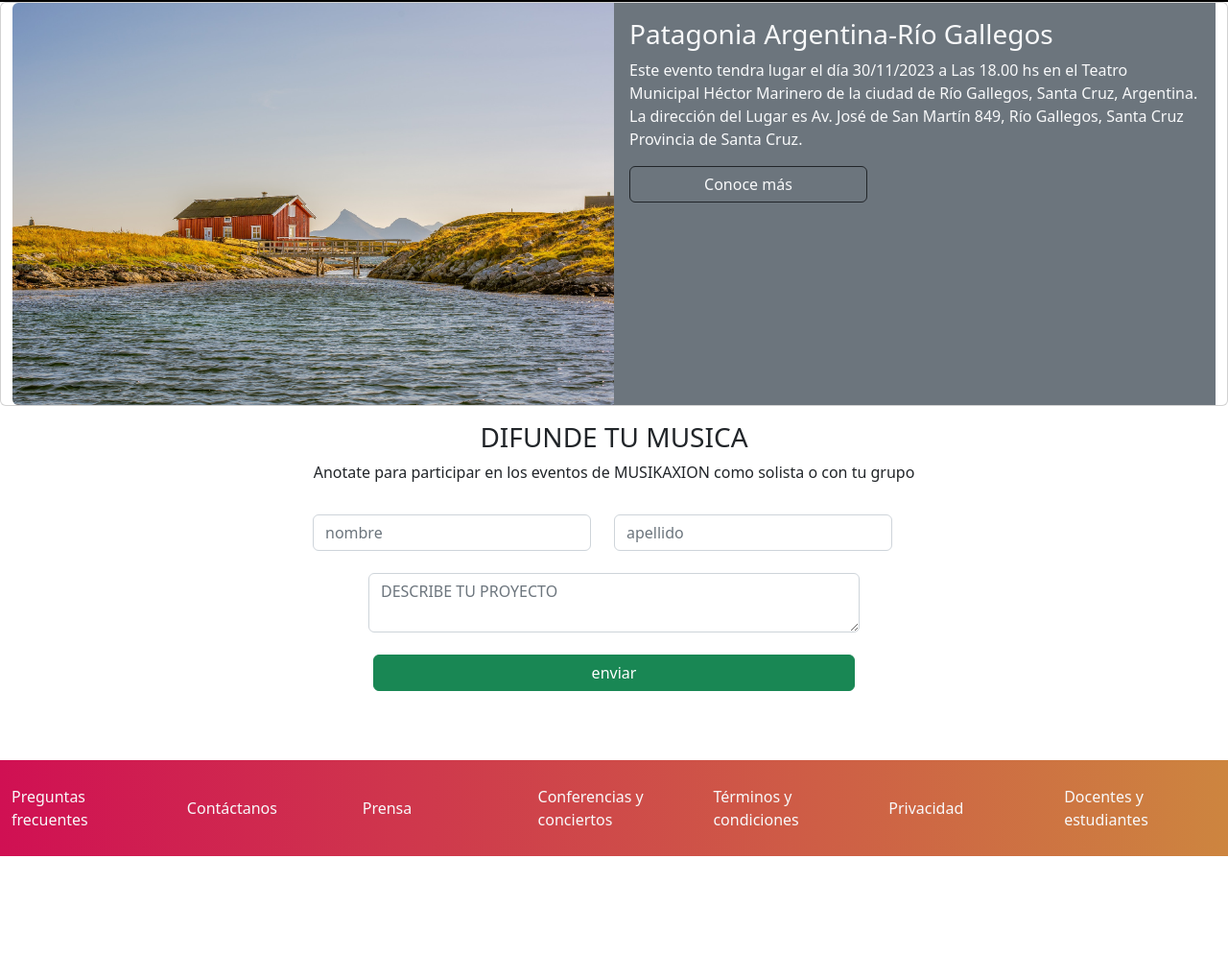
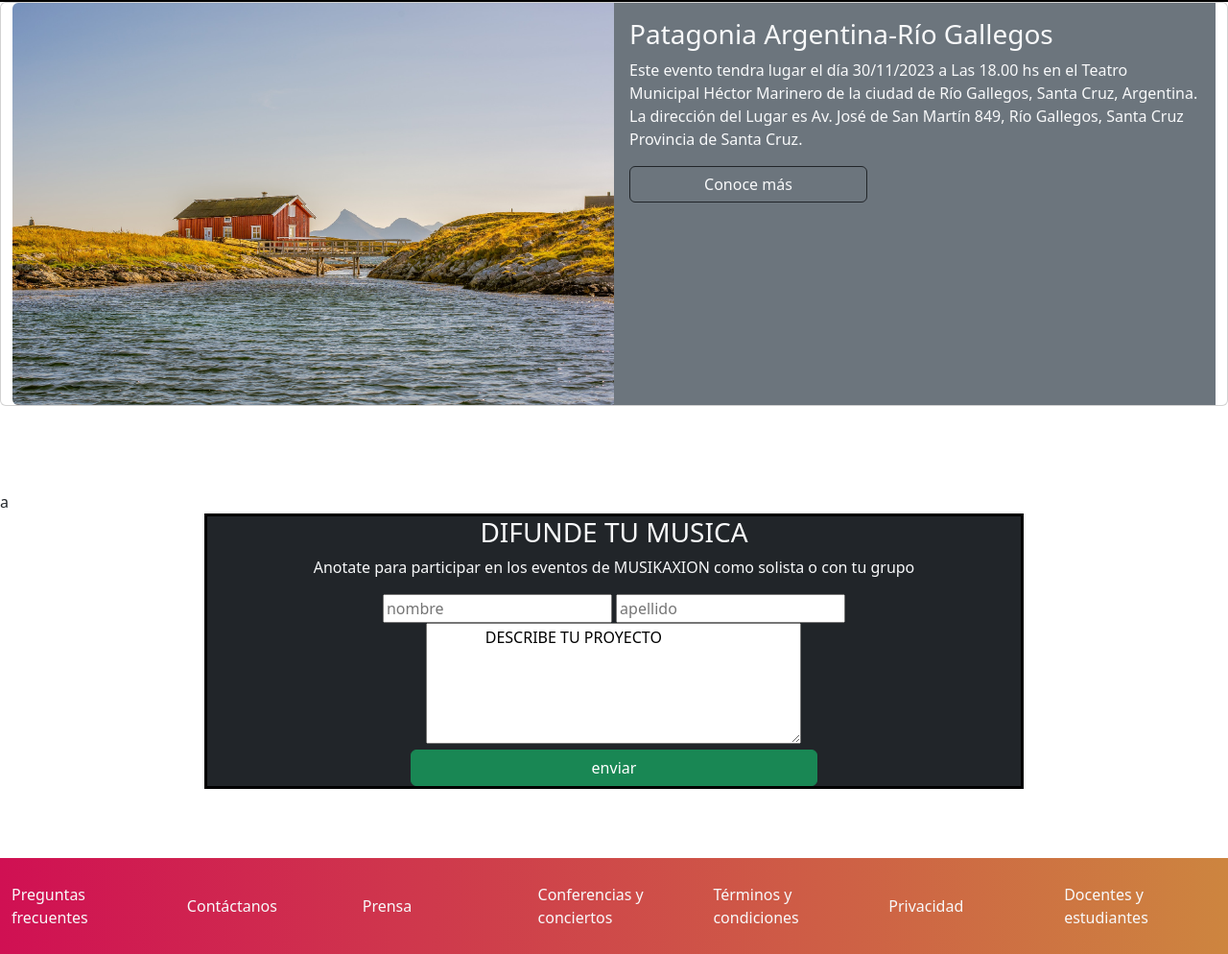
Before and after one commit to fer-bar2023/TPintegradorBootstrap, a plain HTML site: page index.html in a window 1280 px wide. Shown: the part 1667-2661 px from the top of the page at 96% size. Before the commit the page ends 2559 px from the top, so only its background shows below. Drawn offline with nearby package versions, Linux system fonts and the light colour scheme.

Commit message:
reingreso de index.html
ha sido cargado el archivo con un nuevo formulario hecho con un uso mayor de bootstrap

```diff
--- a/index.html
+++ b/index.html
@@ -131,35 +131,28 @@
           </div>
         </div>
       </div>
-      <!--FORM-->
-
-      <div class="container-fluid">
-        <div class="row">
-          <div class="text-center"><h3 id="subtit2">DIFUNDE TU MUSICA</h3>
+      <br><br><br>a
+      <!--nuevo from-->
+      <div class="form-container col-8 mx-auto bordes bg-dark">
+        <div class="text-center text-light"><h3 id="subtit2">DIFUNDE TU MUSICA</h3>
           <p>Anotate para participar en los eventos de MUSIKAXION como solista o con tu grupo</p>
           </div>
-          <form class="row mb-3 mt-3" style="width: 100%;">
-            <div class="col-3"></div>
-            <div class="col-3">
-              <input type="name" class="form-control" id="nameinput" placeholder="nombre">
-            </div>
-            <div class="col-3">
-              <input type="name" class="form-control" id="surnameinput" placeholder="apellido">
-            </div>
-            <div class="col-3"></div>
-          </form>
-            <br>
-            <div class="form-control-plaintext mb-3">
+        <form class="text-center">
+          <div>
+            <input type="name" id="nameinput" placeholder="nombre">
+            <input type="name" id="surnameinput" placeholder="apellido">
+          </div>
+          <div>
+            <textarea name="descripcionProyecto" id="area1" cols="40" rows="5">
+              DESCRIBE TU PROYECTO
+            </textarea>
 
-              <center><textarea class="form-control" style="width: 40%" placeholder="DESCRIBE TU PROYECTO" id="floatingTextarea"></textarea>
-              </center>
+          </div>
+          <div>
+            <button type=button class="btn btn-success col-6">enviar</button>
+          </div>
+        </form>
 
-
-            </div>
-          <div class="text-center">
-            <button type=button class="btn btn-success" style="width: 40%;">enviar</button>
-          </div>
-        </div>
       </div>
       <br><br><br>
       <!--aqui abajo footer con IUgradients y 7 columns-->
```
